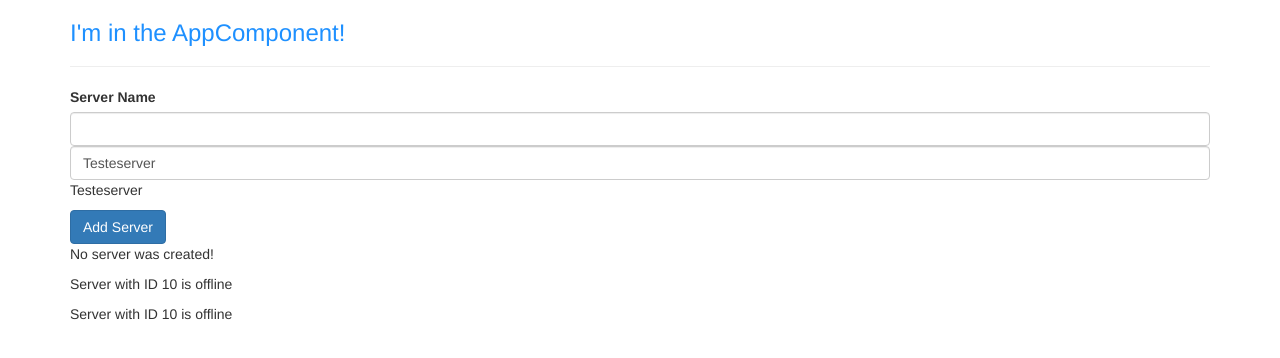
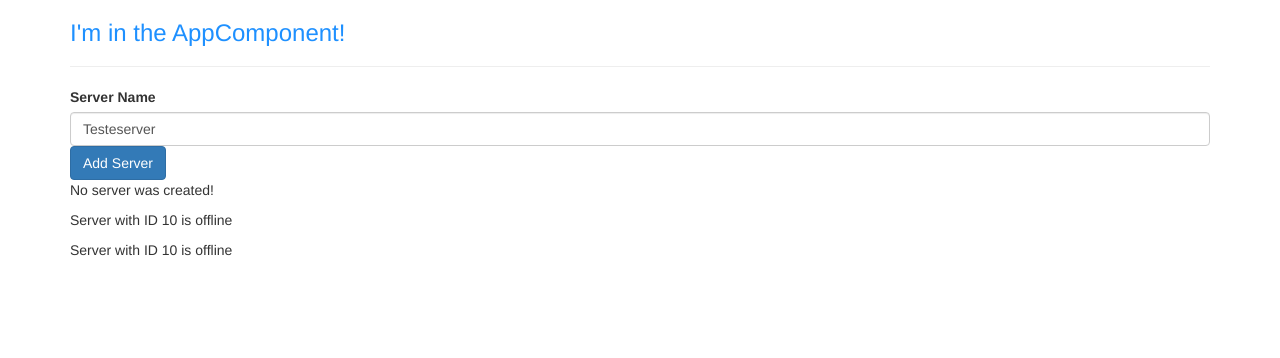
Before and after one commit to pedromonteiro01/AngularJS, an Angular app in the folder my-first-app/: page / in a window 1280 px wide. Shown: the top 358 px of the page. Built offline with nearby package versions, Linux system fonts and the light colour scheme.

Commit message:
combining all forms of databinding

```diff
--- a/my-first-app/src/app/servers/servers.component.html
+++ b/my-first-app/src/app/servers/servers.component.html
@@ -1,7 +1,7 @@
 <label>Server Name</label>
-<input type="text" class="form-control" (input)="onUpdateServerName($event)">
+<!--<input type="text" class="form-control" (input)="onUpdateServerName($event)">-->
 <input type="text" class="form-control" [(ngModel)]="serverName">
-<p>{{serverName}}</p>
+<!--<p>{{serverName}}</p>-->
 
 <button class="btn btn-primary" [disabled]="!allowNewServer" (click)="onCreateServer()">Add Server</button>
 <p>{{serverCreationStatus}}</p>
--- a/my-first-app/src/app/servers/servers.component.ts
+++ b/my-first-app/src/app/servers/servers.component.ts
@@ -20,7 +20,7 @@
   }
 
   onCreateServer(){
-    this.serverCreationStatus = 'Server was created!'
+    this.serverCreationStatus = 'Server was created! Name is' + this.serverName;
   }
 
   onUpdateServerName(event: any){
```
